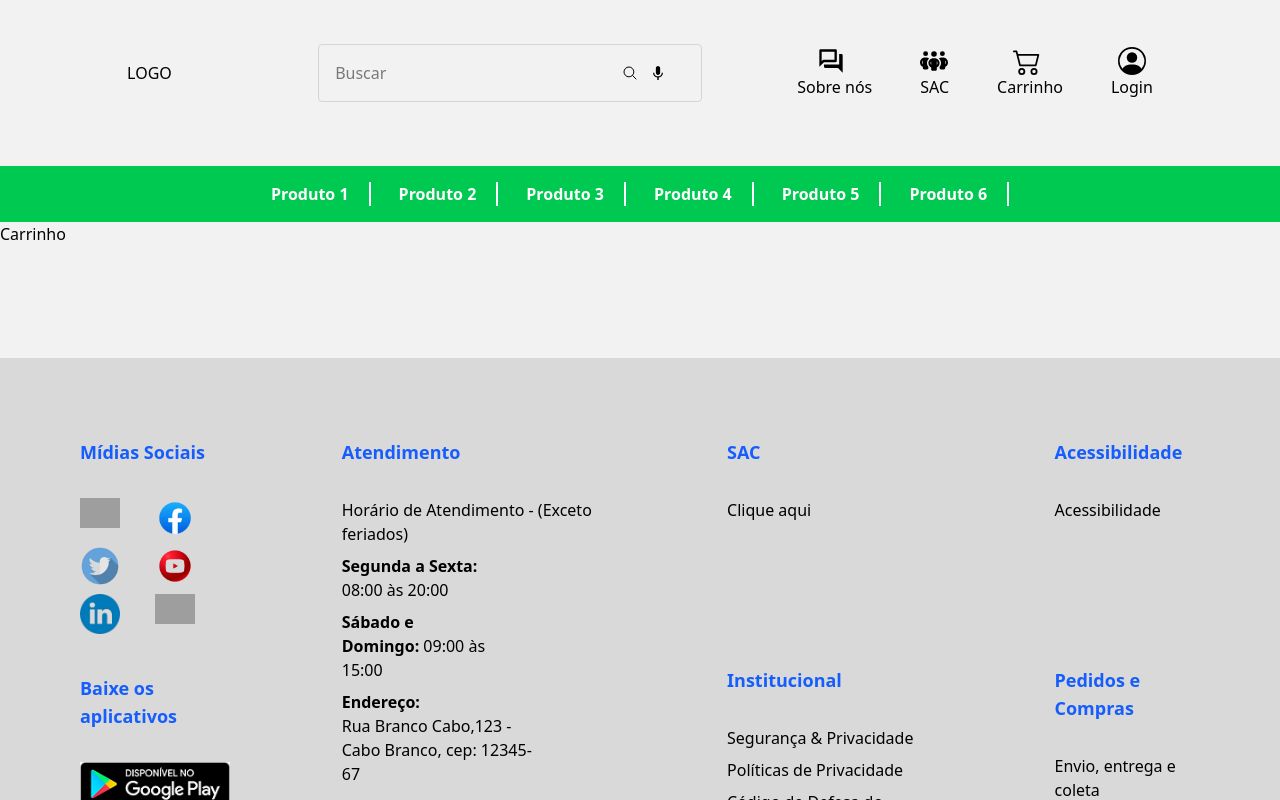
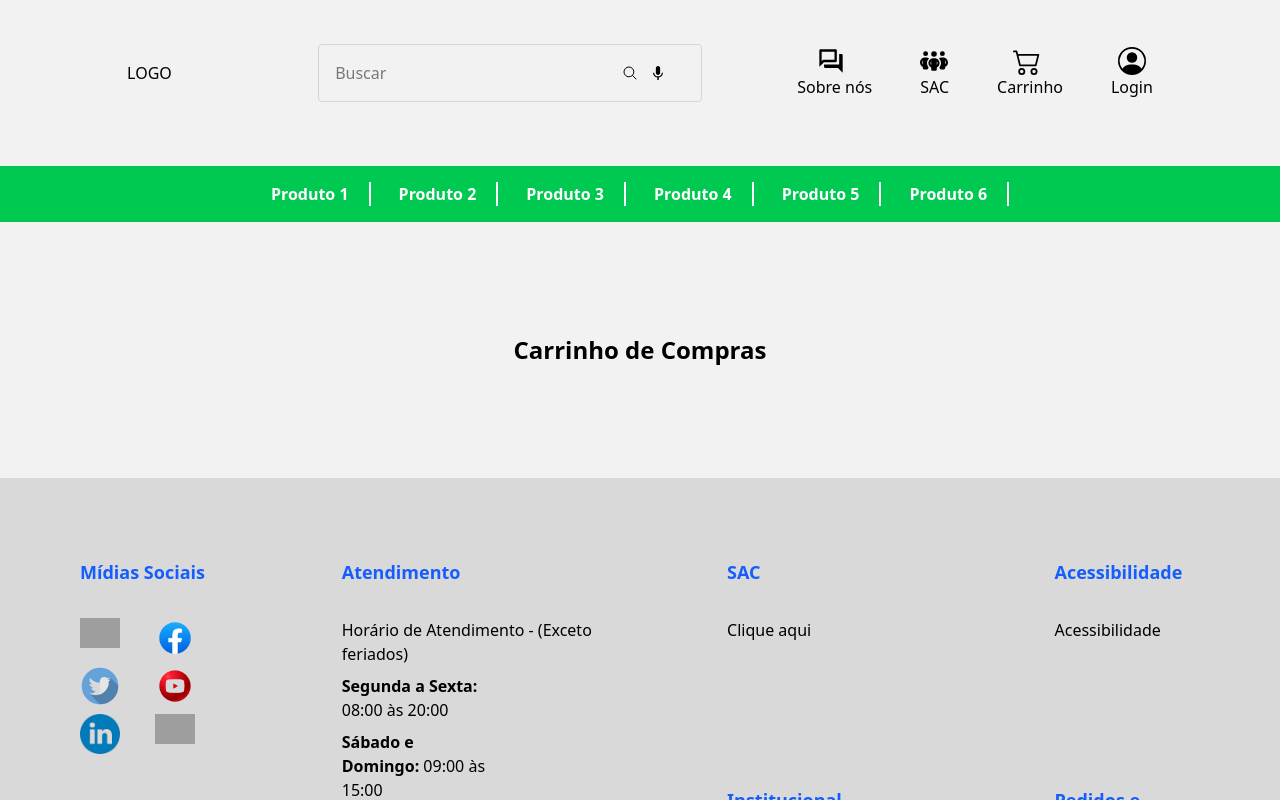
Before and after one commit to RRodrigoCordeiro/ecommerce-tech, a React (Vite) app: page /carrinho in a window 1280 px wide. Shown: the top 800 px of the page. Built offline with nearby package versions, Linux system fonts and the light colour scheme; grey boxes are pictures that could not be loaded.

Commit message:
✨ feat: Criação da página de acessibilidade

```diff
--- /dev/null
+++ b/src/pages/Acessibilidade/Acessibilidade.tsx
@@ -0,0 +1,9 @@
+import React from 'react'
+
+const Acessibilidade = () => {
+  return (
+    <div>Acessibilidade</div>
+  )
+}
+
+export default Acessibilidade
--- a/src/pages/Carrinho/Carrinho.jsx
+++ b/src/pages/Carrinho/Carrinho.jsx
@@ -5,9 +5,9 @@ import Footer from '../../components/Footer'
 const Carrinho = () => {
   return (
     <div>
-        <Header/>
-        Carrinho
-        <Footer/>
+      <Header/>
+      < p className='text-2xl text-center mt-28 font-bold'>Carrinho de Compras</p>
+      <Footer/>
     </div>
   )
 }
```
